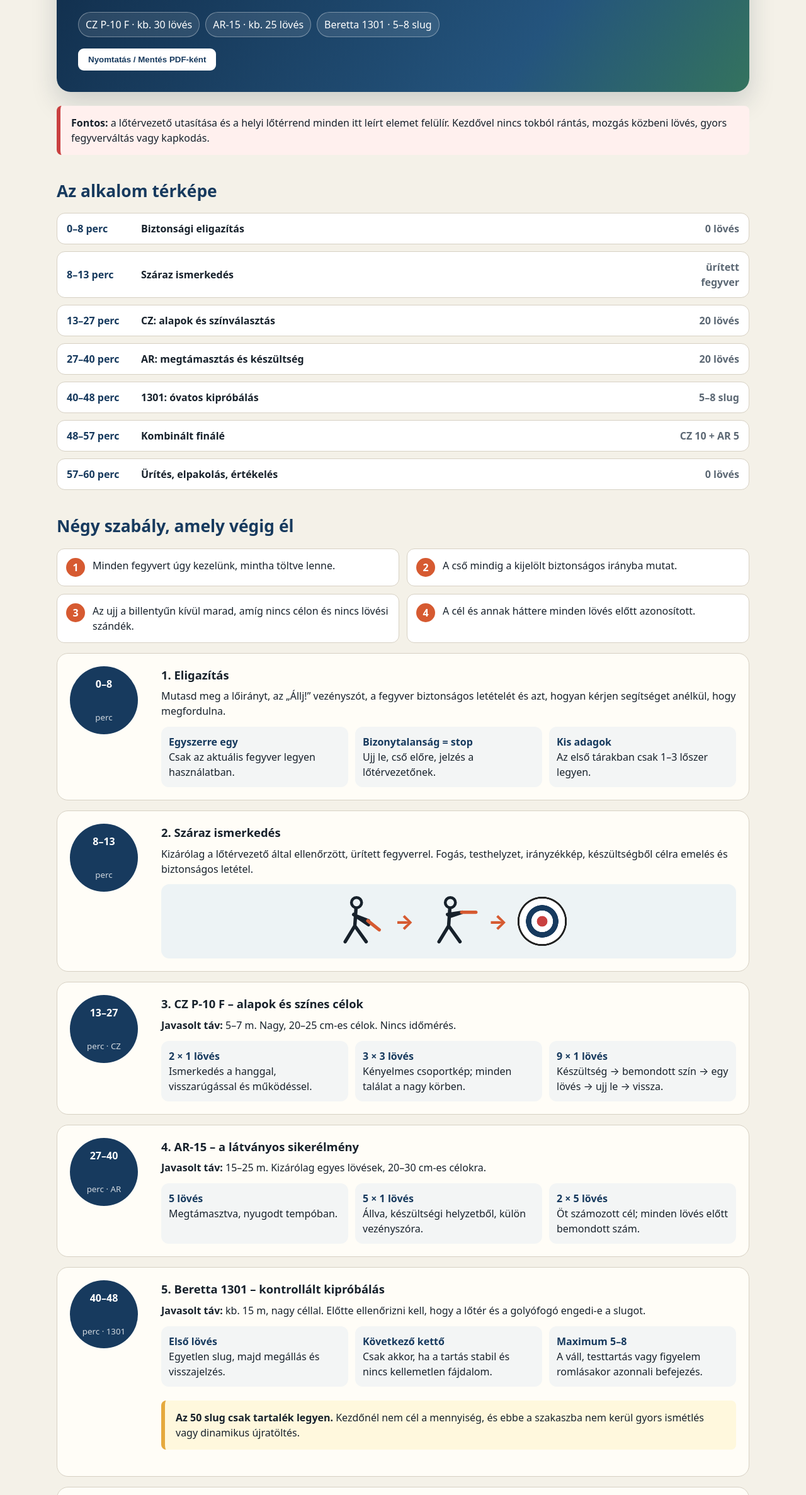
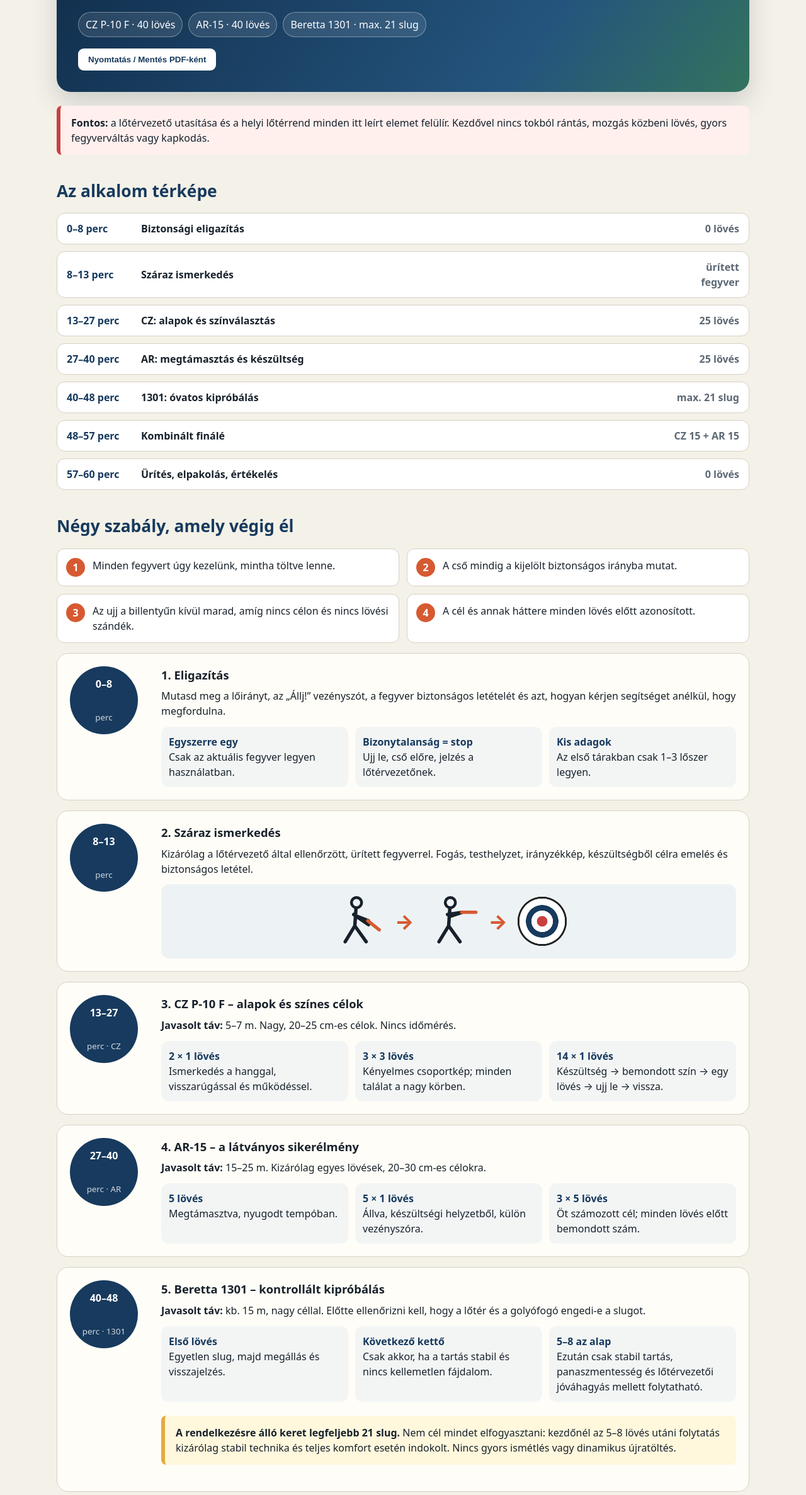
Before and after one commit to ghubaiuser/thefirstsmoothstone, a plain HTML site: page biropeti30loveszet/index.html in a window 1280 px wide. Shown: the part 184-2558 px from the top of the page at 63% size. Drawn offline with Linux system fonts and the light colour scheme.

Commit message:
updated loveszet

```diff
--- a/biropeti30loveszet/index.html
+++ b/biropeti30loveszet/index.html
@@ -164,9 +164,9 @@
     <h1>Kezdő lőtéri program</h1>
     <p class="subtitle">60 perces, fokozatos és játékos alkalom CZ P-10 F, AR-15 és Beretta 1301 fegyverekkel. Cél: biztonság, találati siker és jó első élmény.</p>
     <div class="badges">
-      <span class="badge">CZ P-10 F · kb. 30 lövés</span>
-      <span class="badge">AR-15 · kb. 25 lövés</span>
-      <span class="badge">Beretta 1301 · 5–8 slug</span>
+      <span class="badge">CZ P-10 F · 40 lövés</span>
+      <span class="badge">AR-15 · 40 lövés</span>
+      <span class="badge">Beretta 1301 · max. 21 slug</span>
     </div>
     <button onclick="window.print()">Nyomtatás / Mentés PDF-ként</button>
   </header>
@@ -177,10 +177,10 @@
   <div class="timeline">
     <div class="time-row"><span class="time">0–8 perc</span><strong>Biztonsági eligazítás</strong><span class="rounds">0 lövés</span></div>
     <div class="time-row"><span class="time">8–13 perc</span><strong>Száraz ismerkedés</strong><span class="rounds">ürített fegyver</span></div>
-    <div class="time-row"><span class="time">13–27 perc</span><strong>CZ: alapok és színválasztás</strong><span class="rounds">20 lövés</span></div>
-    <div class="time-row"><span class="time">27–40 perc</span><strong>AR: megtámasztás és készültség</strong><span class="rounds">20 lövés</span></div>
-    <div class="time-row"><span class="time">40–48 perc</span><strong>1301: óvatos kipróbálás</strong><span class="rounds">5–8 slug</span></div>
-    <div class="time-row"><span class="time">48–57 perc</span><strong>Kombinált finálé</strong><span class="rounds">CZ 10 + AR 5</span></div>
+    <div class="time-row"><span class="time">13–27 perc</span><strong>CZ: alapok és színválasztás</strong><span class="rounds">25 lövés</span></div>
+    <div class="time-row"><span class="time">27–40 perc</span><strong>AR: megtámasztás és készültség</strong><span class="rounds">25 lövés</span></div>
+    <div class="time-row"><span class="time">40–48 perc</span><strong>1301: óvatos kipróbálás</strong><span class="rounds">max. 21 slug</span></div>
+    <div class="time-row"><span class="time">48–57 perc</span><strong>Kombinált finálé</strong><span class="rounds">CZ 15 + AR 15</span></div>
     <div class="time-row"><span class="time">57–60 perc</span><strong>Ürítés, elpakolás, értékelés</strong><span class="rounds">0 lövés</span></div>
   </div>
 
@@ -236,7 +236,7 @@
       <div class="steps">
         <div class="step"><strong>2 × 1 lövés</strong>Ismerkedés a hanggal, visszarúgással és működéssel.</div>
         <div class="step"><strong>3 × 3 lövés</strong>Kényelmes csoportkép; minden találat a nagy körben.</div>
-        <div class="step"><strong>9 × 1 lövés</strong>Készültség → bemondott szín → egy lövés → ujj le → vissza.</div>
+        <div class="step"><strong>14 × 1 lövés</strong>Készültség → bemondott szín → egy lövés → ujj le → vissza.</div>
       </div>
     </div>
   </section>
@@ -249,7 +249,7 @@
       <div class="steps">
         <div class="step"><strong>5 lövés</strong>Megtámasztva, nyugodt tempóban.</div>
         <div class="step"><strong>5 × 1 lövés</strong>Állva, készültségi helyzetből, külön vezényszóra.</div>
-        <div class="step"><strong>2 × 5 lövés</strong>Öt számozott cél; minden lövés előtt bemondott szám.</div>
+        <div class="step"><strong>3 × 5 lövés</strong>Öt számozott cél; minden lövés előtt bemondott szám.</div>
       </div>
     </div>
   </section>
@@ -262,9 +262,9 @@
       <div class="steps">
         <div class="step"><strong>Első lövés</strong>Egyetlen slug, majd megállás és visszajelzés.</div>
         <div class="step"><strong>Következő kettő</strong>Csak akkor, ha a tartás stabil és nincs kellemetlen fájdalom.</div>
-        <div class="step"><strong>Maximum 5–8</strong>A váll, testtartás vagy figyelem romlásakor azonnali befejezés.</div>
+        <div class="step"><strong>5–8 az alap</strong>Ezután csak stabil tartás, panaszmentesség és lőtérvezetői jóváhagyás mellett folytatható.</div>
       </div>
-      <div class="notice"><strong>Az 50 slug csak tartalék legyen.</strong> Kezdőnél nem cél a mennyiség, és ebbe a szakaszba nem kerül gyors ismétlés vagy dinamikus újratöltés.</div>
+      <div class="notice"><strong>A rendelkezésre álló keret legfeljebb 21 slug.</strong> Nem cél mindet elfogyasztani: kezdőnél az 5–8 lövés utáni folytatás kizárólag stabil technika és teljes komfort esetén indokolt. Nincs gyors ismétlés vagy dinamikus újratöltés.</div>
     </div>
   </section>
 
@@ -274,8 +274,8 @@
       <h3>6. Kombinált finálé</h3>
       <p>A „kombinált” itt két külön, egymást követő feladatot jelent. Előbb az egyik fegyver teljesen biztonságossá és elpakolttá válik, csak utána kerül elő a másik.</p>
       <div class="steps">
-        <div class="step"><strong>CZ · 10 lövés</strong>Három szín, készültségből egyetlen pontos lövés a bemondott célra.</div>
-        <div class="step"><strong>AR · 5 lövés</strong>Öt számozott cél, mindegyikre egy lövés; 4 találat már siker.</div>
+        <div class="step"><strong>CZ · 15 lövés</strong>Három szín, készültségből egyetlen pontos lövés a bemondott célra.</div>
+        <div class="step"><strong>AR · 15 lövés</strong>Három ötlövéses kör az öt számozott célra; körönként 4 találat már siker.</div>
         <div class="step"><strong>Opcionális idő</strong>Csak hibátlan kezelésnél: egy feladat kényelmes, 5 mp-es keretben.</div>
       </div>
     </div>
```
